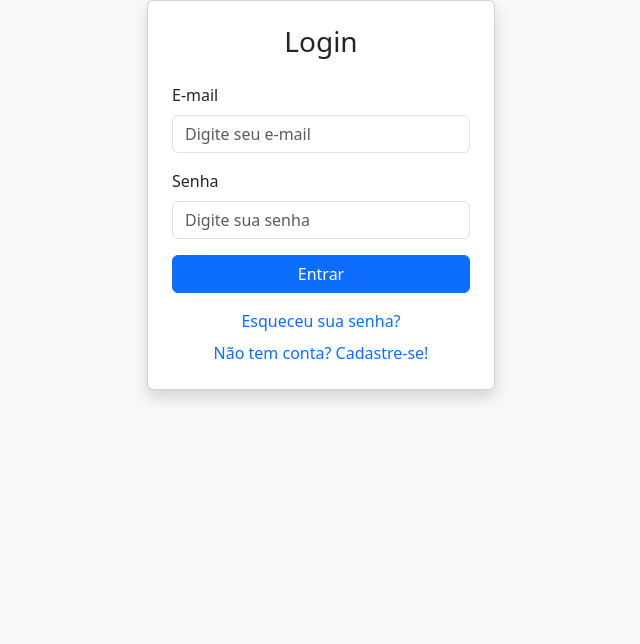
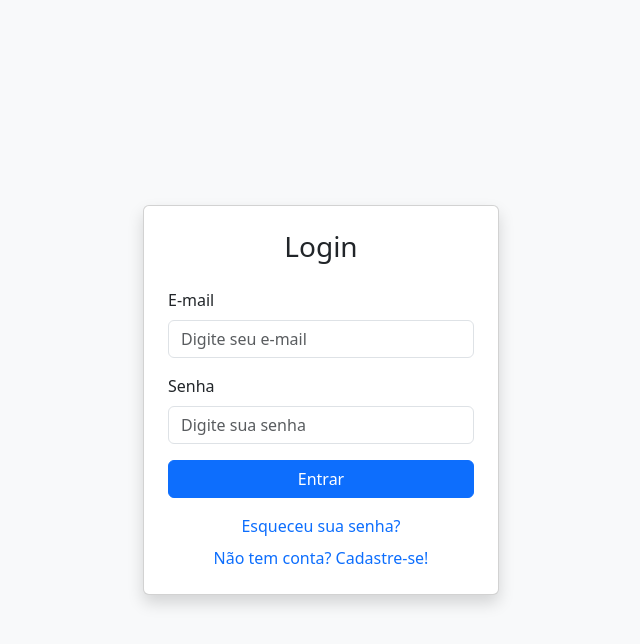
Before and after one commit to mateuslima-santos/Aula-13, a plain HTML site: page index.html in a window 1280 px wide. Shown: the whole page, without its empty margins (319-959 px from the left). Drawn offline with nearby package versions, Linux system fonts and the light colour scheme.

Commit message:
rev - alinhei o pop-up verticalmente

```diff
--- a/index.html
+++ b/index.html
@@ -9,10 +9,10 @@
         integrity="sha384-sRIl4kxILFvY47J16cr9ZwB07vP4J8+LH7qKQnuqkuIAvNWLzeN8tE5YBujZqJLB" crossorigin="anonymous">
 </head>
 
-<body class="bg-light min-vh-100">
+<body class="bg-light min-vh-100 d-flex align-items-center">
 
-    <main class="container d-flex flex-column justify-content-center align-items-center h-100">
-        <div class="row justify-content-center w-100">
+    <main class="container">
+        <div class="row justify-content-center">
             <div class="col-12 col-sm-8 col-md-6 col-lg-4">
                 <div class="card shadow">
                     <div class="card-body p-4">
```
